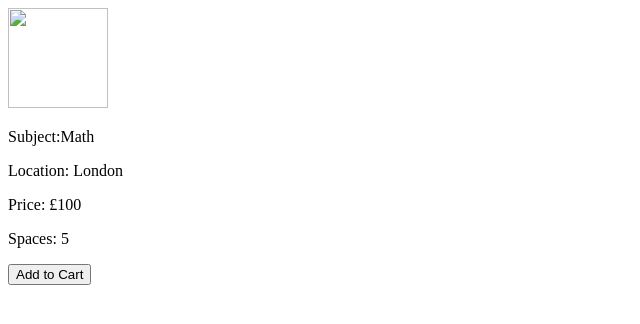
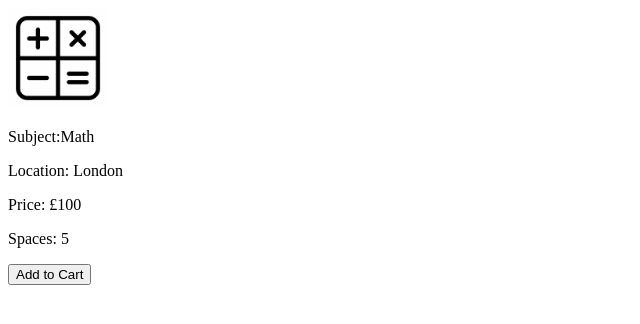
Before and after one commit to Group-Work-Web-Based-Dev/Group-Work-1, a plain HTML site: page Web_Based_App_Group_1.html in a window 1280 px wide. Shown: the whole page, without its empty margins (0-640 px from the left). Drawn offline with nearby package versions, Linux system fonts and the light colour scheme.

Commit message:
added math icon

```diff
--- a/Web_Based_App_Group_1.html
+++ b/Web_Based_App_Group_1.html
@@ -21,7 +21,7 @@
     let app = new Vue({
         el: "#lessons",
         data:{
-            image:"maths.jpg",
+            image:"mathimg.png",
             subject: "Subject:Math",
             location: "Location: London",
             price: "Price: £100",
```
Also changed, not shown: mathimg.png (added).
